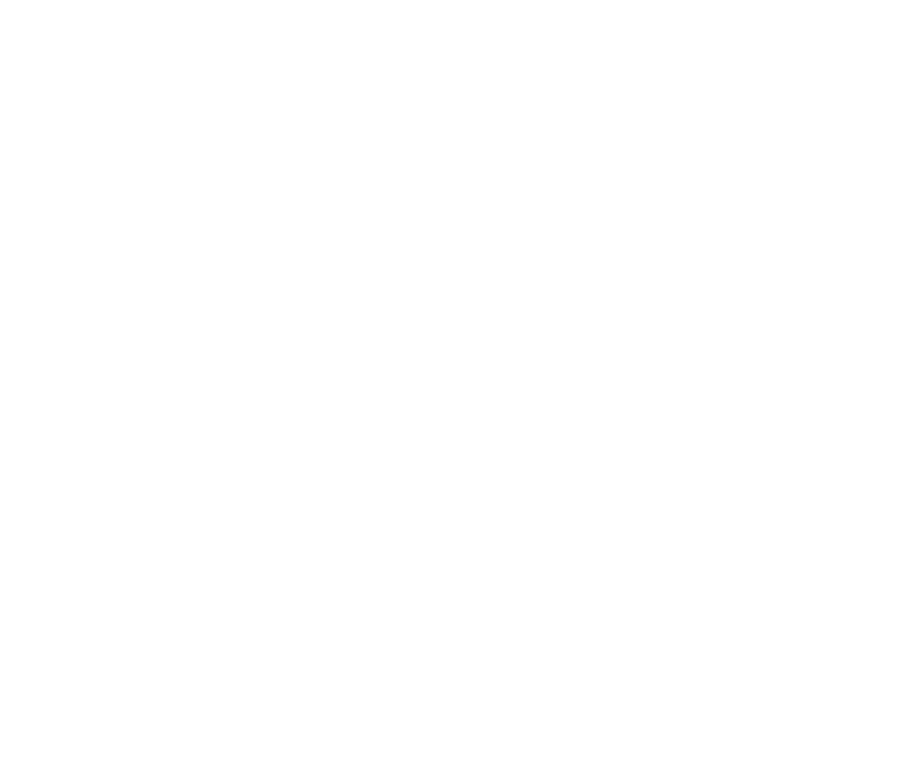
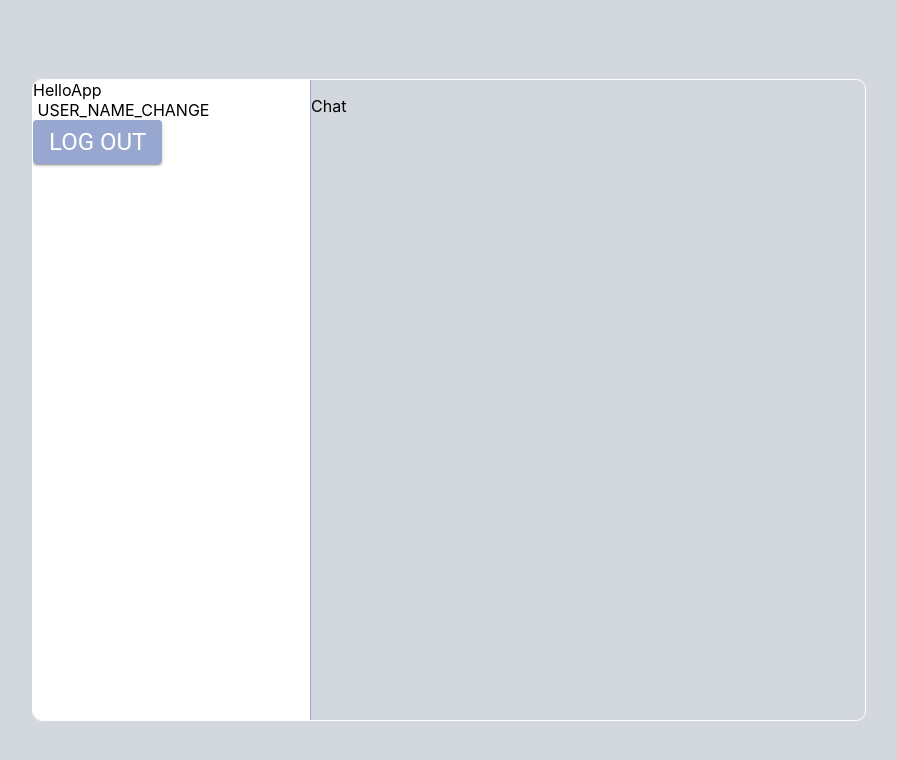
Before and after one commit to gracielamendezrojas/Componentes, a React (Create React App) app in the folder frontend-helloapp/: page /chat in a window 1280 px wide. Before the commit this address had no page. Shown: the top 760 px of the page, without its empty margins (191-1088 px from the left). Built offline with nearby package versions, Linux system fonts and the light colour scheme.

Commit message:
avance 1. 22 minutos video

```diff
--- /dev/null
+++ b/frontend-helloapp/src/Components/ChatC.js
@@ -0,0 +1,9 @@
+import React from 'react'
+
+const ChatC = () => {
+    return (
+        <div className='chatC'><p>Chat</p></div>
+    )
+}
+
+export default ChatC
--- /dev/null
+++ b/frontend-helloapp/src/Components/Navbar.js
@@ -0,0 +1,38 @@
+import React from 'react';
+import {createMuiTheme, ThemeProvider} from '@mui/material/styles';
+import Button from '@mui/material/Button';
+import Typography from '@mui/material/Typography';
+const pTheme = createMuiTheme({
+    palette: {
+      primary:{
+        main: '#97A7CF'
+      },
+      text:{
+        primary: '#97A7CF'
+      }
+    }
+  });
+
+
+
+const Navbar = () => {
+    return (
+        <div className='navbar'>
+            <span className='logo'>HelloApp</span>
+            <div className='user'>
+                <img src='' alt=''/>
+                <span> USER_NAME_CHANGE </span>
+                <ThemeProvider theme={pTheme}>
+                    <Button  variant="contained" >
+                        <Typography variant="h5" className='color-white' >
+                            Log out
+                        </Typography>
+                    </Button>
+                </ThemeProvider>
+
+            </div>
+        </div>
+    )
+}
+
+export default Navbar
--- /dev/null
+++ b/frontend-helloapp/src/Components/Sidebar.js
@@ -0,0 +1,12 @@
+import React from 'react'
+import Navbar from '../Components/Navbar';
+
+const Sidebar = () => {
+    return (
+        <div className='sidebar'>
+            <Navbar/>
+        </div>
+    )
+}
+
+export default Sidebar
--- a/frontend-helloapp/src/Pages/Chat.js
+++ b/frontend-helloapp/src/Pages/Chat.js
@@ -0,0 +1,17 @@
+import '../Styles/Chat.css';
+import Sidebar from '../Components/Sidebar';
+import ChatC from '../Components/ChatC';
+
+function Chat() {
+  return (
+    <div className='chat'>
+      <div className='container'>
+        <Sidebar/>
+        <ChatC/>
+
+      </div>
+    </div>
+  );
+}
+
+export default Chat;
--- a/frontend-helloapp/src/Pages/LogIn.js
+++ b/frontend-helloapp/src/Pages/LogIn.js
@@ -45,7 +45,7 @@
             <TextField required label="Email"  variant="standard" focused />
             <TextField required label="Password" variant="standard" focused />
 
-            <Button  variant="contained">
+            <Button  variant="contained"  href="/chat" >
               <Typography variant="h5" className='color-purple'>
                 Log in
               </Typography>
--- a/frontend-helloapp/src/Styles/Chat.css
+++ b/frontend-helloapp/src/Styles/Chat.css
@@ -0,0 +1,25 @@
+.chat{
+    background-color: #D3D8DE;
+    height: 100vh;
+    display: flex;
+    align-items: center;
+    justify-content: center;
+
+    .container{
+        border: 1px solid white;
+        border-radius: 10px;
+        width: 65%;
+        height: 80%;
+        display: flex;
+        overflow: hidden;
+
+        .sidebar{
+            flex:1;
+            border-right: 1px solid #97A7CF;
+            background-color: white ;
+        }
+        .chatC{
+            flex: 2;
+        }
+    }
+}
--- a/frontend-helloapp/src/index.js
+++ b/frontend-helloapp/src/index.js
@@ -6,6 +6,7 @@
 import {BrowserRouter as Router,Routes, Route} from 'react-router-dom'
 import LogIn from "./Pages/LogIn";
 import AboutUs from "./Pages/AboutUs";
+import Chat from "./Pages/Chat";
 
 
 const root = ReactDOM.createRoot(document.getElementById('root'));
@@ -15,6 +16,7 @@
             <Route path='/' element={<App />}/>
             <Route path='/login' element={<LogIn />}/>
             <Route path='/aboutus' element={<AboutUs />}/>
+            <Route path='/chat' element={<Chat />}/>
 
         </Routes>
     </Router>
```
Also changed, not shown: frontend-helloapp/src/Components/Chats.js (added, +9 -0 lines), frontend-helloapp/src/Components/InputPanel.js (added, +9 -0 lines), frontend-helloapp/src/Components/Message.js (added, +9 -0 lines), frontend-helloapp/src/Components/Search.js (added, +9 -0 lines).
